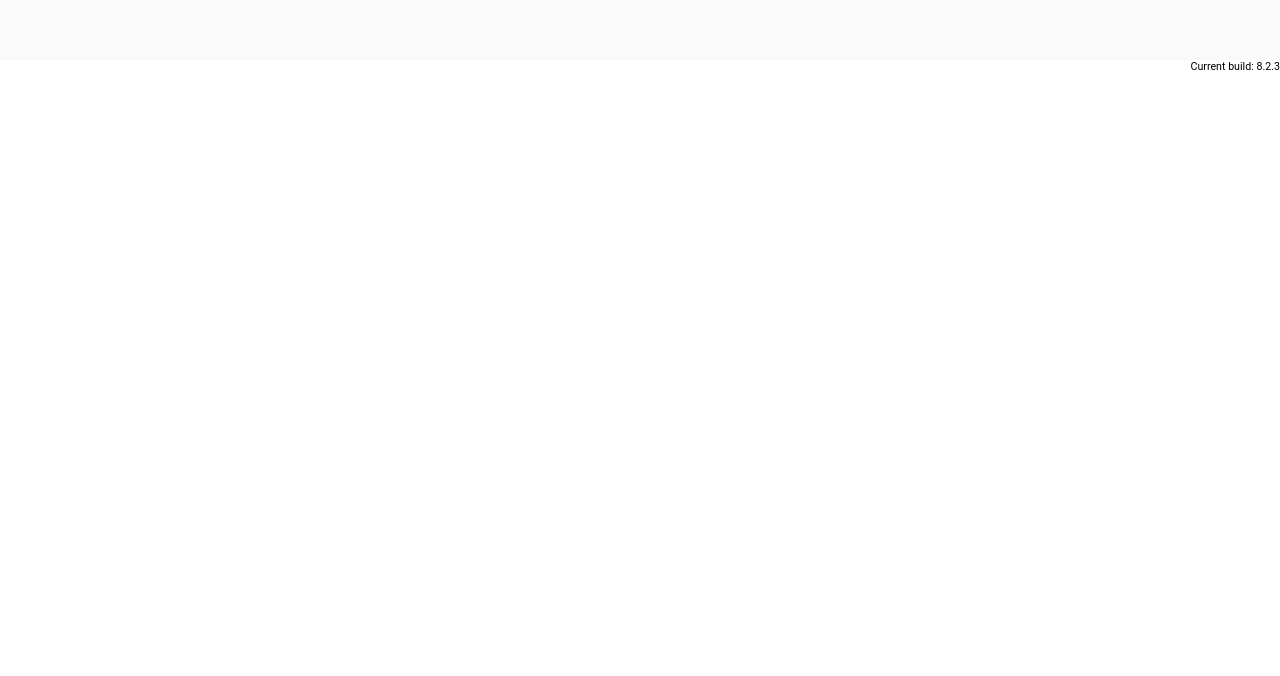
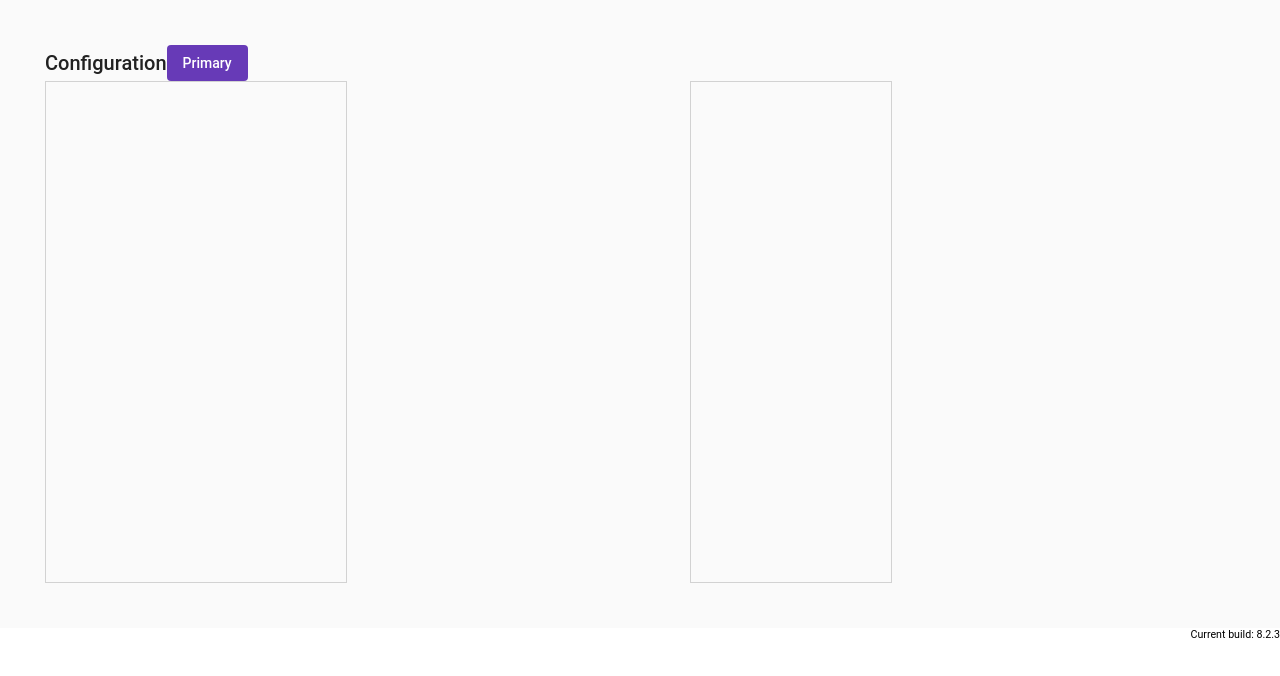
Before and after one commit to emilletpharma/Coupon, an Angular app: page / in a window 1280 px wide. Shown: the top 676 px of the page. Built offline with nearby package versions, Linux system fonts and the light colour scheme.

Commit message:
2 files modified

```diff
--- a/src/app/form-field-overview-example.html
+++ b/src/app/form-field-overview-example.html
@@ -1,10 +1,20 @@
+<div class="container">
+	<div class="header">
+    <div class="title">Configuration</div>
+    <button mat-flat-button color="primary">Primary</button>
 
-<div class="container">
-<div class="header">
-
-
-  </div>
-    </div>
+	</div>
+	<div class="content">
+		<div class="left">
+		</div>
+		<div class="space">
+		</div>
+		<div class="right">
+		</div>
+		<div class="space">
+		</div>
+	</div>
+</div>
 
 
 
--- a/src/app/form-field-overview-example.scss
+++ b/src/app/form-field-overview-example.scss
@@ -1,8 +1,44 @@
-.example-container {
+.container {
+  margin: 15px;
   display: flex;
   flex-direction: column;
+  .header {
+      display: flex;
+      flex-direction: row;
+      align-items: center;
+
+      .title {
+        font-size: 20px;
+        font-weight: 500;
+      }
+  }
+  .content {
+          display: flex;
+      flex-direction: row;
+      align-items: flex-start;
+
+      .left {
+        width: 300px;
+        height: 500px;
+        border: solid 1px rgba(0, 0, 0, 0.16);
+      }
+
+      .right {
+        width: 200px;
+        height: 500px;
+        border: solid 1px rgba(0, 0, 0, 0.16);
+      }
+
+      .space {
+        flex: 1;
+      }
+
+
+
+
+  }
 }
 
-.example-container > * {
+.container > * {
   width: 100%;
 }
```
